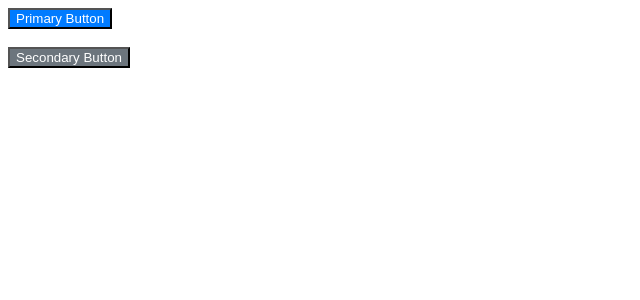
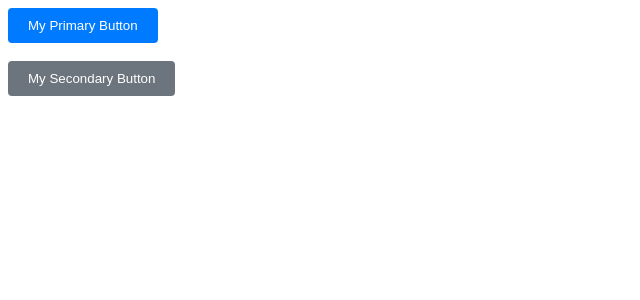
Before and after one commit to iLanceArea/MOBPROG-IT252-react-w3schools, a React (Vite) app in the folder my-react-app/: page / in a window 1280 px wide. Shown: the top 300 px of the page, without its empty margins (0-640 px from the left). Built offline with nearby package versions, Linux system fonts and the light colour scheme.

Commit message:
W3Schools React CSS Modues C3

```diff
--- a/my-react-app/src/Button.module.css
+++ b/my-react-app/src/Button.module.css
@@ -11,7 +11,6 @@
 }
 
 .secondary {
-  composes: button;
   background-color: #6c757d;
   color: white;
 }
--- a/my-react-app/src/main.jsx
+++ b/my-react-app/src/main.jsx
@@ -4,13 +4,13 @@ import styles from './Button.module.css';
 function App() {
   return (
     <div>
-      <button className={styles.primary}>
-        Primary Button
+      <button className={`${styles.mybutton} ${styles.primary}`}>
+        My Primary Button
       </button>
       <br/>
       <br/>
-      <button className={styles.secondary}>
-        Secondary Button
+      <button className={`${styles.mybutton} ${styles.secondary}`}>
+        My Secondary Button
       </button>
     </div>
   );
```
